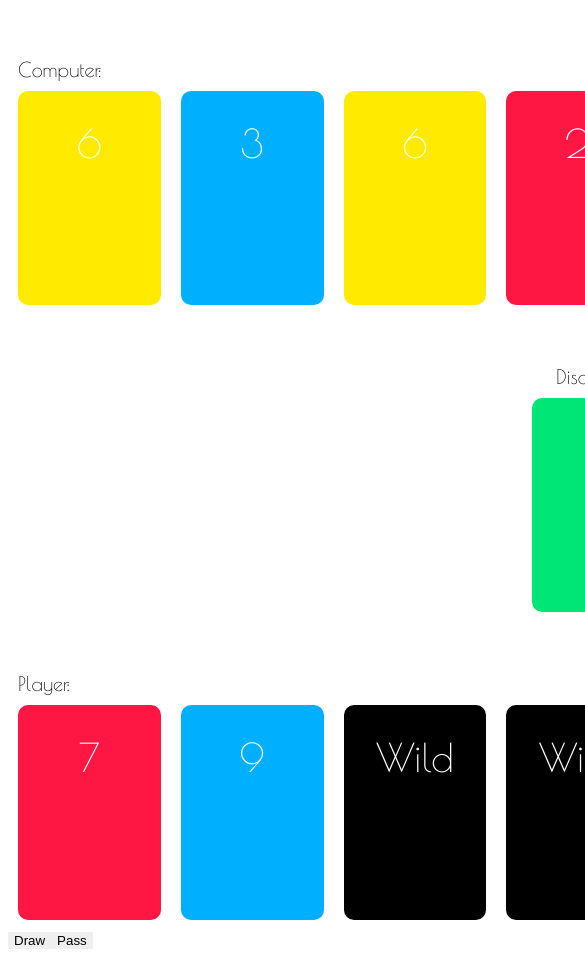
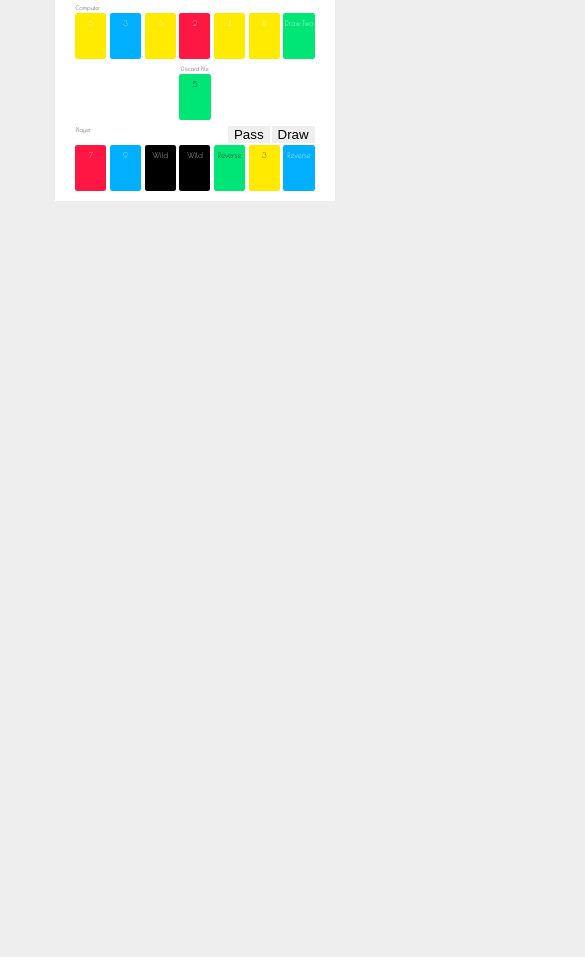
Before and after one commit to VocalNutria9174/JUNO, a plain HTML site: page index.html in a window 390 px wide. Shown: the top 957 px of the page, 585 px wide, since content can reach past the window. After the commit the page ends 844 px from the top, so only its background shows below. Drawn offline with nearby package versions, Linux system fonts and the light colour scheme.

Commit message:
Make layout responsive to window size

```diff
--- a/index.html
+++ b/index.html
@@ -3,7 +3,7 @@
 	<head>
 		<meta charset="UTF-8">
 		<meta name="viewport" content="width=device-width, initial-scale=1">
-		<title>Juno</title>
+		<title>JUNO</title>
 		<link rel="stylesheet" type="text/css" href='http://fonts.googleapis.com/css?family=Poiret+One'>
 		<link rel="stylesheet" type="text/css" href="style.css"/>
 		<script type="text/javascript" src="https://ajax.googleapis.com/ajax/libs/jquery/1.11.1/jquery.min.js"></script>
@@ -17,19 +17,19 @@
 		<div id="button">Add</div>
 		<br/>
 	-->
+	<div id="contain">
 		<section id="computerWrapper">
-			<h1>Computer:</h1>
+			<h1>Computer</h1>
 			<div id="computerHand"></div>
 		</section>
 
 		<section id="discardWrapper">
-			<h1>Discard Pile:</h1>
+			<h1>Discard Pile</h1>
 			<div id="discardPile"></div>
 		</section>
 
 		<section id="playerWrapper">
-			<h1>Player:</h1>
-			<div id="playerHand"></div>
+			<h1>Player</h1>
 			<button id="drawButton">Draw</button>
 			<button id="passButton" class="disabled">Pass</button>
 			<div id="wild" class="hidden">
@@ -38,9 +38,9 @@
 				<button>Red</button>
 				<button>Yellow</button>
 			</div>
+			<div id="playerHand"></div>
 		</section>
-
-			<div id="window"></div>
+	</div>
 		</div>
 	</body>
 </html>
--- a/juno.js
+++ b/juno.js
@@ -8,6 +8,17 @@ replaced all jquery w/ vanilla javascript to handle interaction w/ the DOM
 */
 
 $(document).ready(function() {
+console.log(document);
+document.body.setScaledFont = function(f) {
+  var s = this.offsetWidth, fs = s * f;
+  this.style.fontSize = fs + '%';
+  return this;
+};
+
+document.body.setScaledFont(0.13);
+window.onresize = function() {
+    document.body.setScaledFont(0.13);
+};
 
 function makeCards() { // Initialize deck and create cards
   var deck = [];
--- a/style.css
+++ b/style.css
@@ -1,28 +1,46 @@
 * {
   border: 0px blue dashed;
+
 }
 
 body {
-	font-family: "Poiret One", cursive;
+  background-color: #EEEEEE;
+  font-family: "Poiret One";
+  margin-top: 0%;
 }
 
-/* Layout */
+section {
+  background-color: #FFFFFF;
+  padding-left: 5%;
+  padding-right: 5%;
+}
+
+section:nth-of-type(1) {
+  padding-top: 0.4%;
+}
+
+section:nth-of-type(3) {
+padding-bottom: 1.5%;
+}
 
 #computerWrapper {
-  width: 1190px;
+  width: 65%;
   margin: auto;
   display: table;
 }
 
 #discardWrapper {
   margin: auto;
-  width: 1190px;
-  text-align: center;
+  width: 65%;
   display: table;
 }
 
+#discardWrapper h1 {
+  text-align: center;
+}
+
 #playerWrapper {
-  width: 1190px;
+  width: 65%;
   margin: auto;
   display: table;
 }
@@ -30,22 +48,27 @@ body {
 /* Cards */
 
 .card {
-  width: 12%; /*150px*/
-	/*height: 225px;*/
-  margin: 10px 10px;
-  border-radius: 10px;
+  width: 12.8%;
+  margin: 0.74% 0.74%;
+  border-radius: 0.3em;
   text-align: center;
-	vertical-align: top;
   display: inline-block;
   color: #FFFFFF;
   position: relative;
 }
 
+#discardPile .card {
+  margin-left: 43.58%;
+}
+/*
+#discardWrapper h1 {
+  margin-left: 43.58%;
+}
+*/
 .card:before {
   content: "";
   display: block;
-  padding-top: 150%;
-  font-size: 100%;
+  padding-top: 148%;
 }
 
 .Blue {
@@ -69,24 +92,34 @@ body {
 .Wild {
 	background-color: #000000;
 }
-/*
+/
 #computerHand .card {
 	background-color: #000000;
 }
-*/
+
 /* Text */
 
 h1 {
-  font-size: 125%; /*20px*/
+  font-size: 50%;
   font-weight: normal;
-  margin: 50px 10px 0px 10px;
+  margin: 1% 0.8% 0.1% 0.8%;
+}
+
+#playerWrapper h1 {
+  float: left;
+  display: inline-block;
+}
+
+button {
+  float: right;
+  margin-top: 1%;
+  margin-right: 0.8%;
+
 }
 
 .cardText {
-  font-size: 245%; /*40px*/
-  /*margin-top: 27px;*/
   pointer-events: none;
-  position: absolute; /*relative*/
+  position: absolute;
   margin-top: 20%;
   top: 0;
   left: 0;
@@ -101,3 +134,7 @@ h1 {
 .hidden {
   display: none;
 }
+
+#playerHand {
+  clear: both;
+}
```
